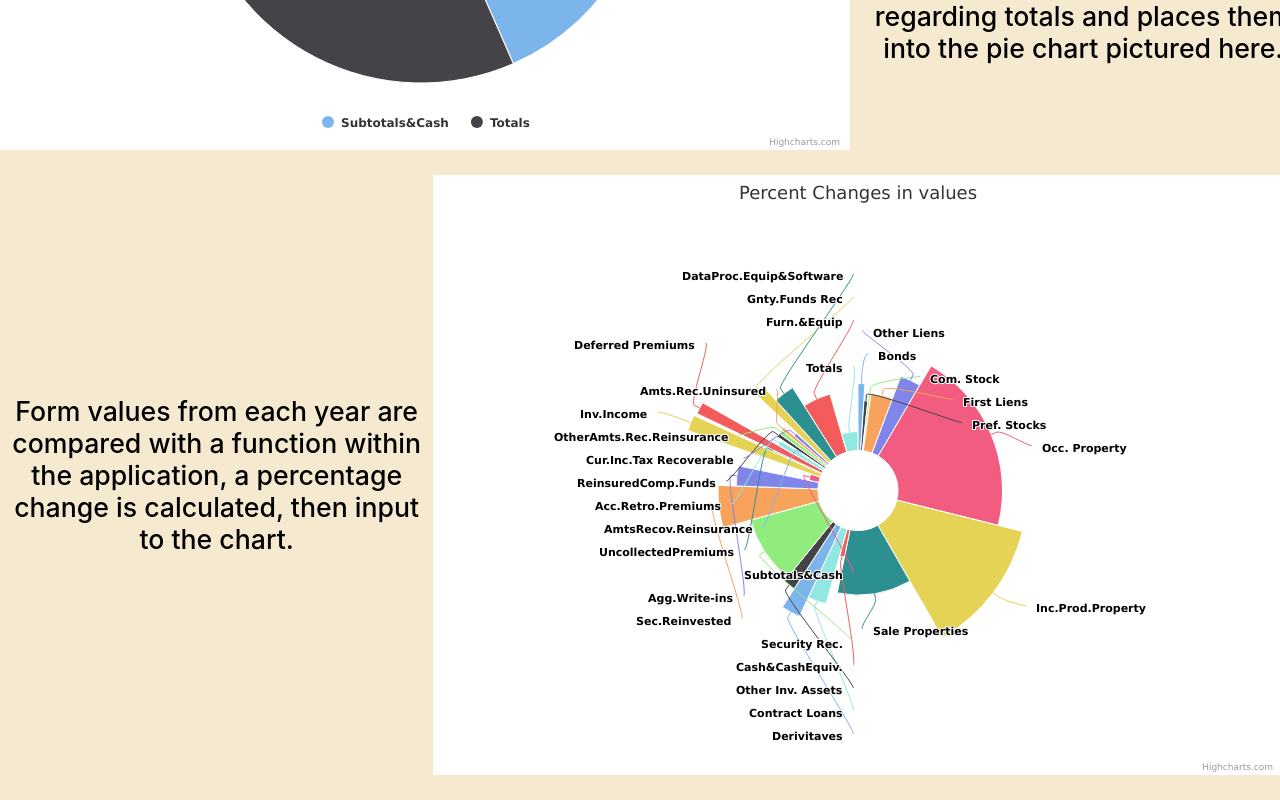
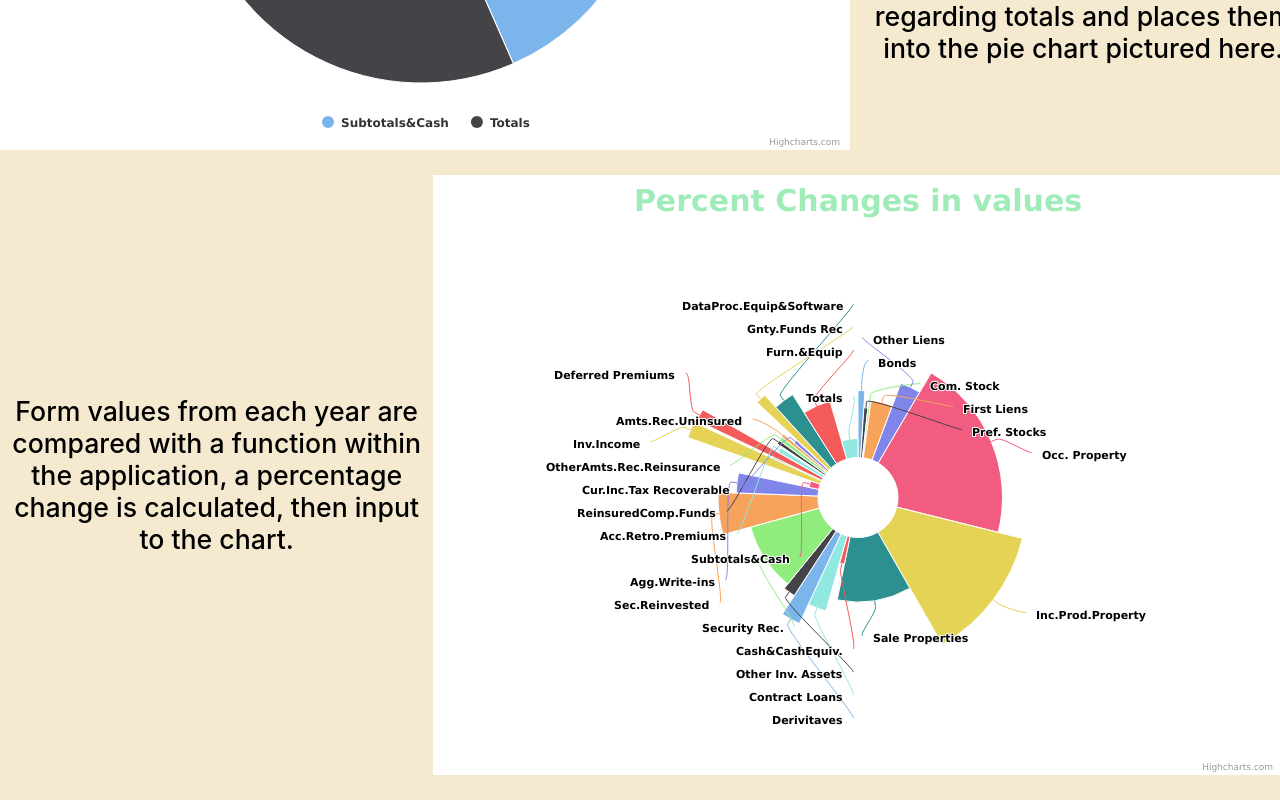
Before and after one commit to Davila-Israel96/ERP-Project, a React (Create React App) app: page /assets in a window 1280 px wide. Shown: the part 1944-2744 px from the top of the page. Built offline with nearby package versions, Linux system fonts and the light colour scheme.

Commit message:
changed text styling on splitpie.js

```diff
--- a/src/components/SplitPie.js
+++ b/src/components/SplitPie.js
@@ -21,6 +21,11 @@ function SplitPie({ values, minPoint, maxPoint, zMax }) {
 				},
 				title: {
 					text: "Percent Changes in values",
+					style: {
+						fontSize: "30px",
+						color: "#9FECB9",
+						fontWeight: "bold",
+					},
 				},
 				tooltip: {
 					headerFormat: "",
```
